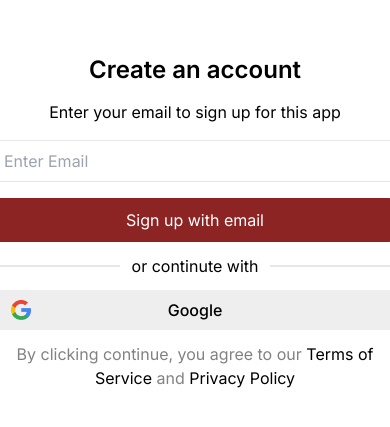
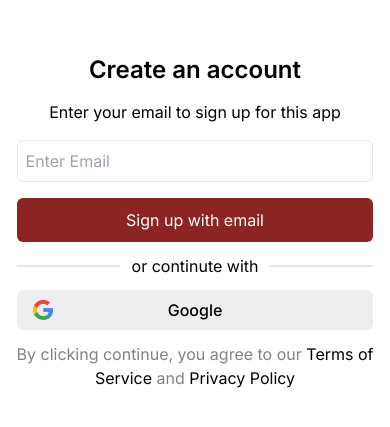
Before and after one commit to jamescasipong/isp-services, a React (Vite) app: page /SignUp in a window 390 px wide. Shown: the part 201-628 px from the top of the page. Built offline with nearby package versions, Linux system fonts and the light colour scheme.

Commit message:
Update Signup.jsx

```diff
--- a/src/pages/Signup/Signup.jsx
+++ b/src/pages/Signup/Signup.jsx
@@ -31,15 +31,15 @@ const Signup = () => {
   };
 
   return (
-    <div className="h-screen max-w-[100%] items-center flex justify-center">
+    <div className="h-screen max-w-[100%] items-center flex justify-center sm:px-0 px-3">
       <div className="flex flex-col items-center gap-3">
         <h3 className="font-semibold text-[24px]">Create an account</h3>
         <p className="font-normal t-[16px]">
           Enter your email to sign up for this app
         </p>
 
-        <form onSubmit={handleSubmit}>
-          <div className="flex sm:flex-row flex-col gap-5 w-[400px]">
+        <form className="w-full" onSubmit={handleSubmit}>
+          <div className="flex sm:flex-row flex-col gap-5 w-full">
             <div className="w-full mb-4">
               <input
                 type="text"
```
